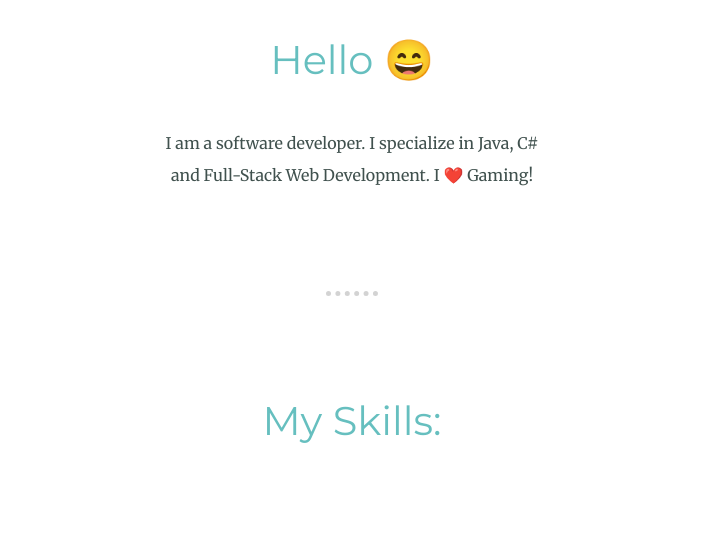
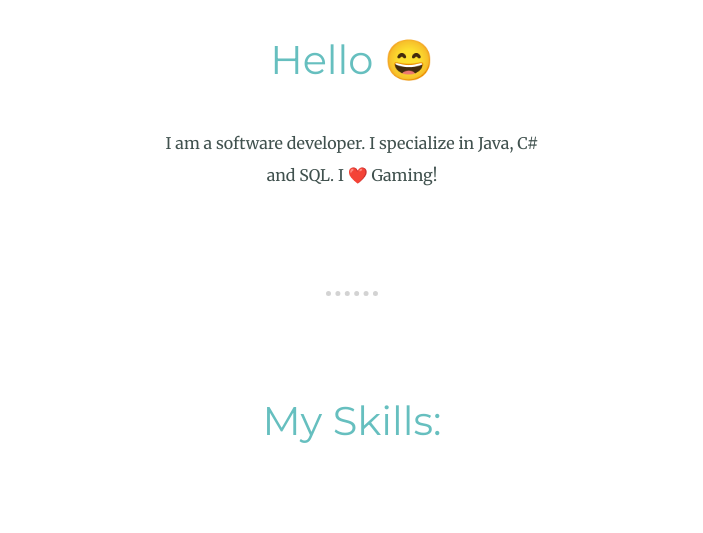
Before and after one commit to mikyle197/my-first-static-web-app, a website: page src/Mikyle Varathaiah Profile Page/index.html in a window 1280 px wide. Shown: the part 1071-1604 px from the top of the page, without its empty margins (288-991 px from the left). Drawn offline with Linux system fonts and the light colour scheme.

Commit message:
Update index.html

```diff
--- a/src/Mikyle Varathaiah Profile Page/index.html
+++ b/src/Mikyle Varathaiah Profile Page/index.html
@@ -30,7 +30,7 @@
         <div class="profile">
           <img class="profile-picture" src="images/Mikyle Profile Picture.jpeg" alt="Mikyle-Profile-Picture">
           <h2>Hello 😄</h2>
-          <p class="intro">I am a software developer. I specialize in Java, C# and Full-Stack Web Development. I ❤️ Gaming!</p>
+          <p class="intro">I am a software developer. I specialize in Java, C# and SQL. I ❤️ Gaming!</p>
         </div>
 
         <hr>
```
